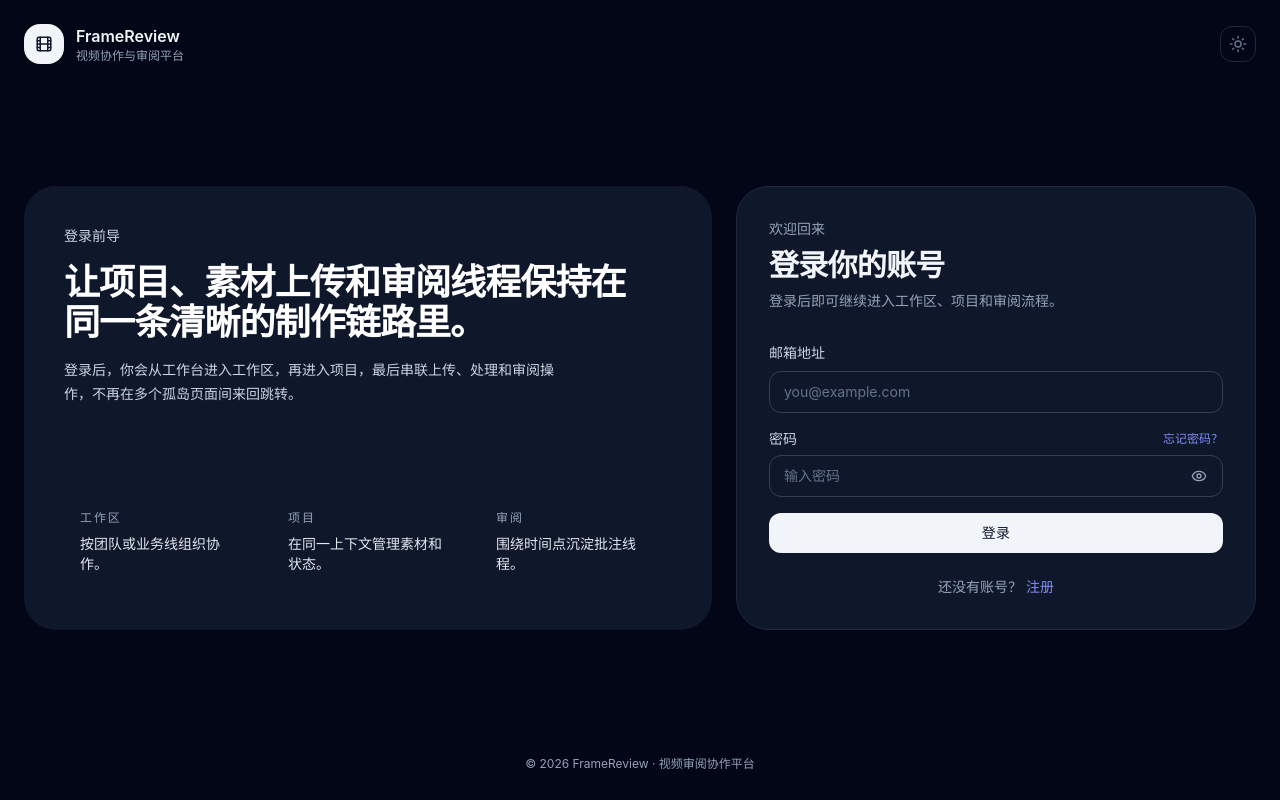
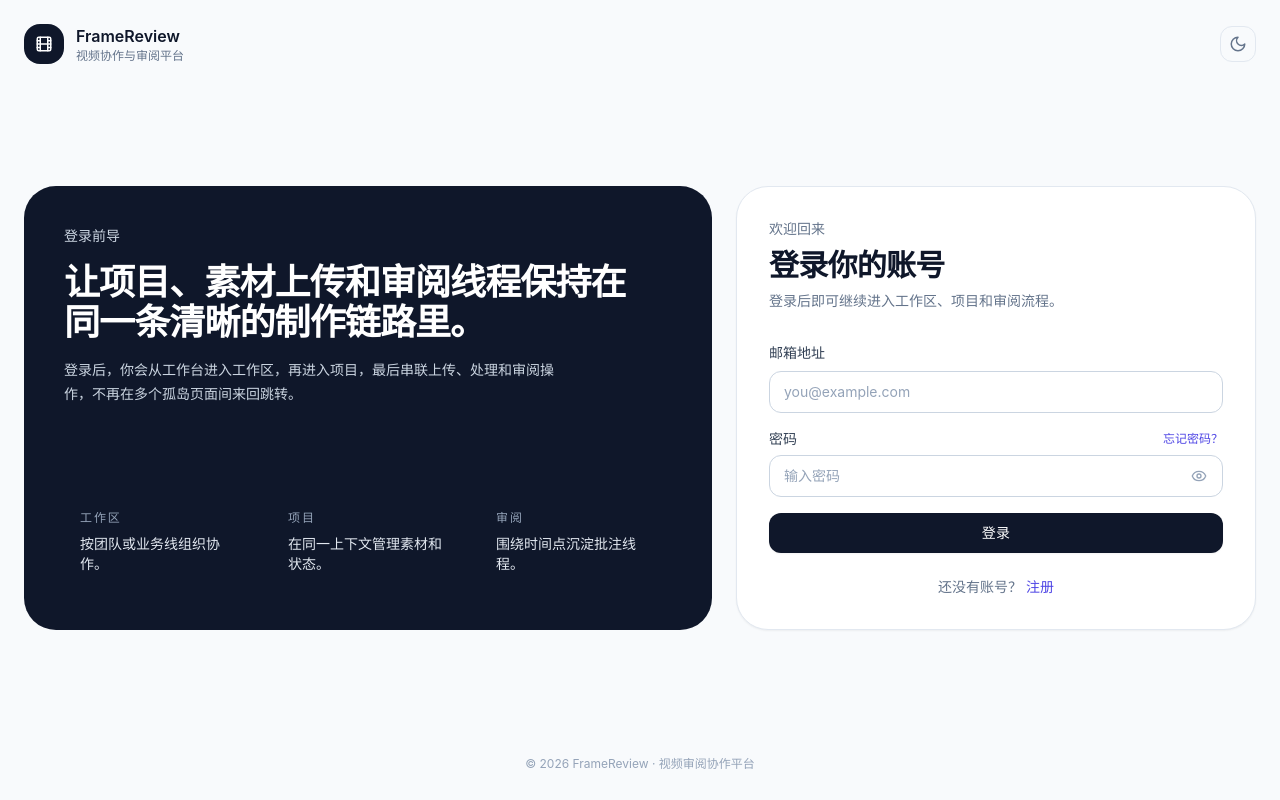
Before and after one commit to Broccoli572/framereview, a React (Vite) app in the folder client/: page /login in a window 1280 px wide. Built offline with nearby package versions, Linux system fonts and the light colour scheme; no server answers.

Commit message:
fix: adapt studio theme to light mode

```diff
--- a/client/src/index.css
+++ b/client/src/index.css
@@ -13,6 +13,55 @@
   --brand-700: #4338ca;
   --brand-800: #3730a3;
   --brand-900: #312e81;
+  --studio-bg: #f7f7fb;
+  --studio-radial-primary: rgba(124, 58, 237, 0.11);
+  --studio-radial-secondary: rgba(79, 70, 229, 0.07);
+  --studio-text: #18181b;
+  --studio-muted: #71717a;
+  --studio-subtle: #52525b;
+  --studio-panel: rgba(255, 255, 255, 0.88);
+  --studio-panel-soft: rgba(244, 244, 245, 0.82);
+  --studio-sidebar: rgba(255, 255, 255, 0.94);
+  --studio-topbar: rgba(247, 247, 251, 0.84);
+  --studio-border: rgba(24, 24, 27, 0.1);
+  --studio-border-strong: rgba(24, 24, 27, 0.16);
+  --studio-hover: rgba(24, 24, 27, 0.055);
+  --studio-active-text: #5b21b6;
+  --studio-card-shadow: 0 18px 40px rgba(24, 24, 27, 0.08);
+  --studio-card-shadow-hover: 0 20px 52px rgba(24, 24, 27, 0.13), 0 0 0 1px rgba(124, 58, 237, 0.08);
+  --studio-input-bg: rgba(255, 255, 255, 0.9);
+  --studio-timeline-bg: #111113;
+  --studio-timeline-text: #fafafa;
+  --studio-media-bg: #050507;
+  --studio-thumb-start: #e4e4e7;
+  --studio-thumb-end: #fafafa;
+  --studio-track: #d4d4d8;
+}
+
+.dark {
+  --studio-bg: #09090b;
+  --studio-radial-primary: rgba(124, 58, 237, 0.16);
+  --studio-radial-secondary: rgba(79, 70, 229, 0.08);
+  --studio-text: #fafafa;
+  --studio-muted: #71717a;
+  --studio-subtle: #a1a1aa;
+  --studio-panel: rgba(17, 17, 19, 0.86);
+  --studio-panel-soft: rgba(24, 24, 27, 0.72);
+  --studio-sidebar: rgba(17, 17, 19, 0.94);
+  --studio-topbar: rgba(9, 9, 11, 0.82);
+  --studio-border: rgba(255, 255, 255, 0.07);
+  --studio-border-strong: rgba(255, 255, 255, 0.12);
+  --studio-hover: rgba(255, 255, 255, 0.055);
+  --studio-active-text: #c4b5fd;
+  --studio-card-shadow: 0 12px 36px rgba(0, 0, 0, 0.28);
+  --studio-card-shadow-hover: 0 18px 48px rgba(0, 0, 0, 0.38), 0 0 0 1px rgba(124, 58, 237, 0.1);
+  --studio-input-bg: rgba(24, 24, 27, 0.8);
+  --studio-timeline-bg: #0b0b0d;
+  --studio-timeline-text: #fafafa;
+  --studio-media-bg: #000;
+  --studio-thumb-start: #18181b;
+  --studio-thumb-end: #27272a;
+  --studio-track: #27272a;
 }
 
 @layer base {
@@ -217,34 +266,34 @@
 
   .studio-shell {
     background:
-      radial-gradient(circle at 50% -20%, rgba(124, 58, 237, 0.16), transparent 34rem),
-      radial-gradient(circle at 92% 82%, rgba(79, 70, 229, 0.08), transparent 28rem),
-      #09090b;
-    color: #fafafa;
+      radial-gradient(circle at 50% -20%, var(--studio-radial-primary), transparent 34rem),
+      radial-gradient(circle at 92% 82%, var(--studio-radial-secondary), transparent 28rem),
+      var(--studio-bg);
+    color: var(--studio-text);
   }
 
   .studio-sidebar {
-    border-color: rgba(255, 255, 255, 0.06);
-    background: rgba(17, 17, 19, 0.94);
-    box-shadow: inset -1px 0 0 rgba(255, 255, 255, 0.02);
+    border-color: var(--studio-border);
+    background: var(--studio-sidebar);
+    box-shadow: inset -1px 0 0 var(--studio-border);
   }
 
   .studio-topbar {
     height: 52px;
-    border-color: rgba(255, 255, 255, 0.06);
-    background: rgba(9, 9, 11, 0.82);
+    border-color: var(--studio-border);
+    background: var(--studio-topbar);
     backdrop-filter: blur(16px);
   }
 
   .studio-panel {
-    border: 1px solid rgba(255, 255, 255, 0.07);
-    background: rgba(17, 17, 19, 0.86);
-    box-shadow: 0 24px 54px rgba(0, 0, 0, 0.26), inset 0 1px 0 rgba(255, 255, 255, 0.035);
+    border: 1px solid var(--studio-border);
+    background: var(--studio-panel);
+    box-shadow: var(--studio-card-shadow), inset 0 1px 0 rgba(255, 255, 255, 0.16);
   }
 
   .studio-panel-soft {
-    border: 1px solid rgba(255, 255, 255, 0.06);
-    background: rgba(24, 24, 27, 0.72);
+    border: 1px solid var(--studio-border);
+    background: var(--studio-panel-soft);
   }
 
   .studio-nav-link {
@@ -254,20 +303,20 @@
     gap: 0.5rem;
     border-radius: 0.55rem;
     padding: 0.42rem 0.55rem;
-    color: #a1a1aa;
+    color: var(--studio-subtle);
     font-size: 0.78rem;
     font-weight: 600;
     transition: color 0.15s ease, background 0.15s ease;
   }
 
   .studio-nav-link:hover {
-    background: rgba(255, 255, 255, 0.055);
-    color: #fafafa;
+    background: var(--studio-hover);
+    color: var(--studio-text);
   }
 
   .studio-nav-link-active {
     background: rgba(124, 58, 237, 0.13);
-    color: #c4b5fd;
+    color: var(--studio-active-text);
   }
 
   .studio-nav-link-active::before {
@@ -288,27 +337,27 @@
   }
 
   .studio-card {
-    border: 1px solid rgba(255, 255, 255, 0.07);
-    background: rgba(17, 17, 19, 0.88);
-    box-shadow: 0 12px 36px rgba(0, 0, 0, 0.28);
+    border: 1px solid var(--studio-border);
+    background: var(--studio-panel);
+    box-shadow: var(--studio-card-shadow);
     transition: transform 0.18s ease, border-color 0.18s ease, box-shadow 0.18s ease;
   }
 
   .studio-card:hover {
     border-color: rgba(139, 92, 246, 0.42);
-    box-shadow: 0 18px 48px rgba(0, 0, 0, 0.38), 0 0 0 1px rgba(124, 58, 237, 0.1);
+    box-shadow: var(--studio-card-shadow-hover);
     transform: translateY(-2px);
   }
 
   .studio-stat {
-    border: 1px solid rgba(255, 255, 255, 0.06);
-    background: rgba(24, 24, 27, 0.72);
+    border: 1px solid var(--studio-border);
+    background: var(--studio-panel-soft);
   }
 
   .studio-input {
-    border-color: rgba(255, 255, 255, 0.08);
-    background: rgba(24, 24, 27, 0.8);
-    color: #fafafa;
+    border-color: var(--studio-border-strong);
+    background: var(--studio-input-bg);
+    color: var(--studio-text);
   }
 
   .studio-input:focus {
@@ -317,21 +366,21 @@
   }
 
   .studio-dropzone {
-    border: 1.5px dashed rgba(255, 255, 255, 0.15);
+    border: 1.5px dashed var(--studio-border-strong);
     background:
       linear-gradient(135deg, rgba(124, 58, 237, 0.08), transparent),
-      rgba(24, 24, 27, 0.62);
+      var(--studio-panel-soft);
   }
 
   .studio-dropzone:hover {
     border-color: rgba(167, 139, 250, 0.7);
     background:
       linear-gradient(135deg, rgba(124, 58, 237, 0.14), transparent),
-      rgba(24, 24, 27, 0.76);
+      var(--studio-panel-soft);
   }
 
   .studio-label {
-    color: #71717a;
+    color: var(--studio-muted);
     font-size: 0.68rem;
     font-weight: 700;
     letter-spacing: 0.12em;
@@ -341,6 +390,109 @@
   .studio-thumb {
     background:
       radial-gradient(circle at 50% 20%, rgba(124, 58, 237, 0.22), transparent 52%),
-      linear-gradient(135deg, #18181b, #27272a);
+      linear-gradient(135deg, var(--studio-thumb-start), var(--studio-thumb-end));
+  }
+
+  .studio-title {
+    color: var(--studio-text);
+  }
+
+  .studio-muted {
+    color: var(--studio-muted);
+  }
+
+  .studio-subtle {
+    color: var(--studio-subtle);
+  }
+
+  .studio-control {
+    border: 1px solid var(--studio-border);
+    background: var(--studio-panel-soft);
+  }
+
+  .studio-control-muted {
+    color: var(--studio-subtle);
+  }
+
+  .studio-control-muted:hover {
+    background: var(--studio-hover);
+    color: var(--studio-text);
+  }
+
+  .studio-media-surface {
+    background: var(--studio-media-bg);
+  }
+
+  .studio-timeline-surface {
+    background: var(--studio-timeline-bg);
+    color: var(--studio-timeline-text);
+  }
+
+  .studio-track {
+    background: var(--studio-track);
+  }
+
+  .studio-shell .text-zinc-50,
+  .studio-shell .text-zinc-100,
+  .studio-shell .text-zinc-200 {
+    color: var(--studio-text);
+  }
+
+  .studio-shell .text-zinc-300,
+  .studio-shell .text-zinc-400 {
+    color: var(--studio-subtle);
+  }
+
+  .studio-shell .text-zinc-500,
+  .studio-shell .text-zinc-600 {
+    color: var(--studio-muted);
+  }
+
+  .studio-shell .border-white\/5,
+  .studio-shell .border-white\/10 {
+    border-color: var(--studio-border);
+  }
+
+  .studio-shell .divide-white\/5 > :not([hidden]) ~ :not([hidden]) {
+    border-color: var(--studio-border);
+  }
+
+  .studio-shell .bg-white\/\[0\.03\],
+  .studio-shell .bg-white\/\[0\.04\],
+  .studio-shell .bg-white\/\[0\.05\] {
+    background-color: var(--studio-panel-soft);
+  }
+
+  .studio-shell .hover\:bg-white\/\[0\.03\]:hover,
+  .studio-shell .hover\:bg-white\/\[0\.05\]:hover,
+  .studio-shell .hover\:bg-white\/\[0\.06\]:hover,
+  .studio-shell .hover\:bg-white\/\[0\.07\]:hover {
+    background-color: var(--studio-hover);
+  }
+
+  .studio-shell .hover\:text-zinc-100:hover {
+    color: var(--studio-text);
+  }
+
+  .studio-media-surface .text-zinc-400,
+  .studio-media-surface .text-zinc-500,
+  .studio-timeline-surface .text-zinc-300,
+  .studio-timeline-surface .text-zinc-400,
+  .studio-timeline-surface .text-zinc-500 {
+    color: #d4d4d8;
+  }
+
+  .studio-timeline-surface .studio-panel-soft {
+    border-color: rgba(255, 255, 255, 0.08);
+    background: rgba(255, 255, 255, 0.055);
+  }
+
+  .studio-timeline-surface .hover\:bg-white\/\[0\.03\]:hover,
+  .studio-timeline-surface .hover\:bg-white\/\[0\.06\]:hover {
+    background-color: rgba(255, 255, 255, 0.06);
+  }
+
+  .studio-timeline-surface .hover\:text-zinc-100:hover {
+    color: #fafafa;
   }
 }
--- a/client/src/stores/themeStore.js
+++ b/client/src/stores/themeStore.js
@@ -1,10 +1,16 @@
 import { create } from 'zustand';
 
+function resolveInitialDarkMode() {
+  if (typeof window === 'undefined') return false;
+
+  const storedTheme = localStorage.getItem('theme');
+  if (storedTheme) return storedTheme === 'dark';
+
+  return window.matchMedia?.('(prefers-color-scheme: dark)').matches ?? false;
+}
+
 export const useThemeStore = create((set) => ({
-  darkMode:
-    typeof window !== 'undefined'
-      ? localStorage.getItem('theme') !== 'light'
-      : false,
+  darkMode: resolveInitialDarkMode(),
 
   toggleTheme() {
     set((s) => {
@@ -20,7 +26,7 @@ export const useThemeStore = create((set) => ({
   },
 
   init() {
-    const isDark = localStorage.getItem('theme') !== 'light';
+    const isDark = resolveInitialDarkMode();
     if (isDark) {
       document.documentElement.classList.add('dark');
     } else {
```
Also changed, not shown: client/src/layouts/AppLayout.jsx (+9 -9 lines), client/src/pages/ProjectPage.jsx (+9 -9 lines), client/src/pages/ReviewPage.jsx (+6 -6 lines).
